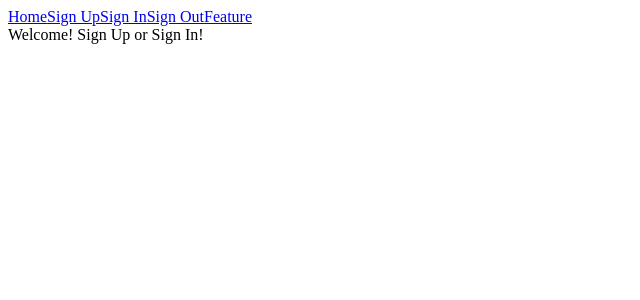
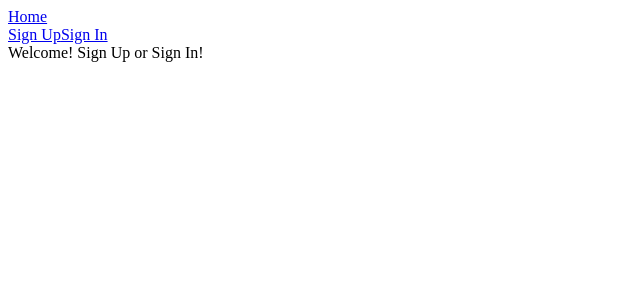
Before and after one commit to Rsja12/auth-fullstack-client, a React (Create React App) app: page / in a window 1280 px wide. Shown: the top 300 px of the page, without its empty margins (0-640 px from the left). Built offline with nearby package versions, Linux system fonts and the light colour scheme.

Commit message:
update header to render relevant links

```diff
--- a/src/components/Header.js
+++ b/src/components/Header.js
@@ -1,18 +1,38 @@
 import React, { Component } from 'react'
 import { Link } from 'react-router-dom'
+import { connect } from 'react-redux'
 
 export class Header extends Component {
+
+    renderLinks() {
+        if (this.props.isSignedIn) {
+            return (
+                <div>
+                    <Link to='/signout'>Sign Out</Link>
+                    <Link to='/feature'>Feature</Link>
+                </div>
+            )
+        }
+        return (
+            <div>
+                <Link to='/signup'>Sign Up</Link>
+                <Link to='/signin'>Sign In</Link>
+            </div>
+        )
+    }
+
     render() {
         return (
             <div>
                 <Link to='/'>Home</Link>
-                <Link to='/signup'>Sign Up</Link>
-                <Link to='/signin'>Sign In</Link>
-                <Link to='/signout'>Sign Out</Link>
-                <Link to='/feature'>Feature</Link>
+                { this.renderLinks() }
             </div>
         )
     }
 }
 
-export default Header
+const mapStateToProps = state => ({
+    isSignedIn: state.auth.isSignedIn
+})
+
+export default connect(mapStateToProps)(Header)
```
